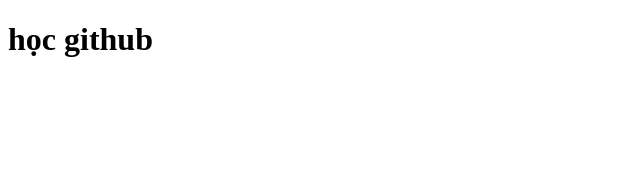
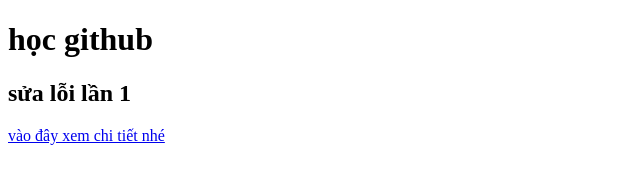
Before and after one commit to khanhkaiman3032005/duan3, a plain HTML site: page index.html in a window 1280 px wide. Shown: the whole page, without its empty margins (0-640 px from the left). Drawn offline with Linux system fonts and the light colour scheme.

Commit message:
Sửa đổi lần 1

```diff
--- a/index.html
+++ b/index.html
@@ -7,5 +7,10 @@
   </head>
   <body>
     <h1>học github</h1>
+    <h2>sửa lỗi lần 1</h2>
+    <a
+      href="https://www.youtube.com/watch?v=wOWh-PuT26g&list=PLPt6-BtUI22oveeGAyckbAXRSmTBGLZP4&index=25&ab_channel=G%C3%A0L%E1%BA%A1iL%E1%BA%ADpTr%C3%ACnh"
+      >vào đây xem chi tiết nhé</a
+    >
   </body>
 </html>
```
